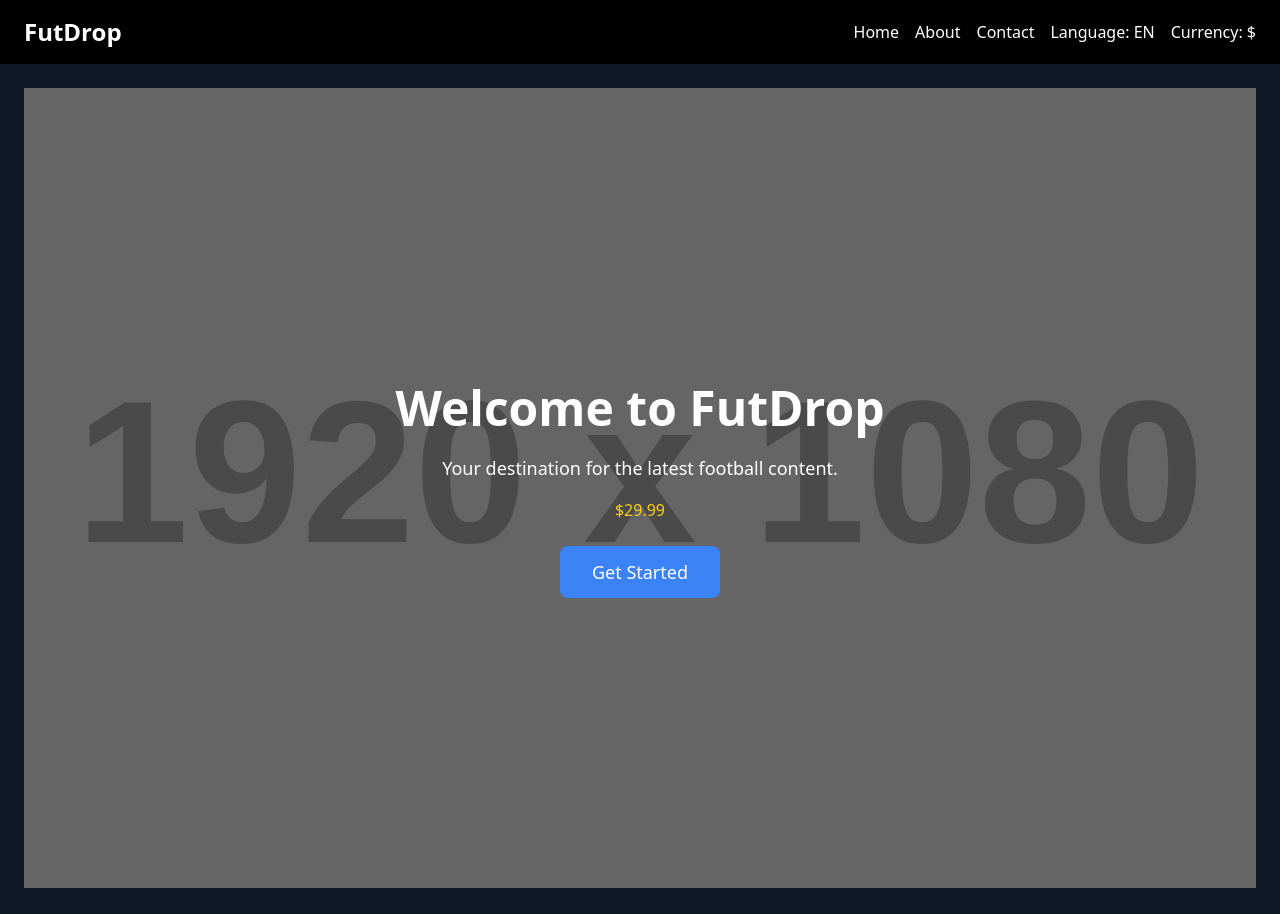
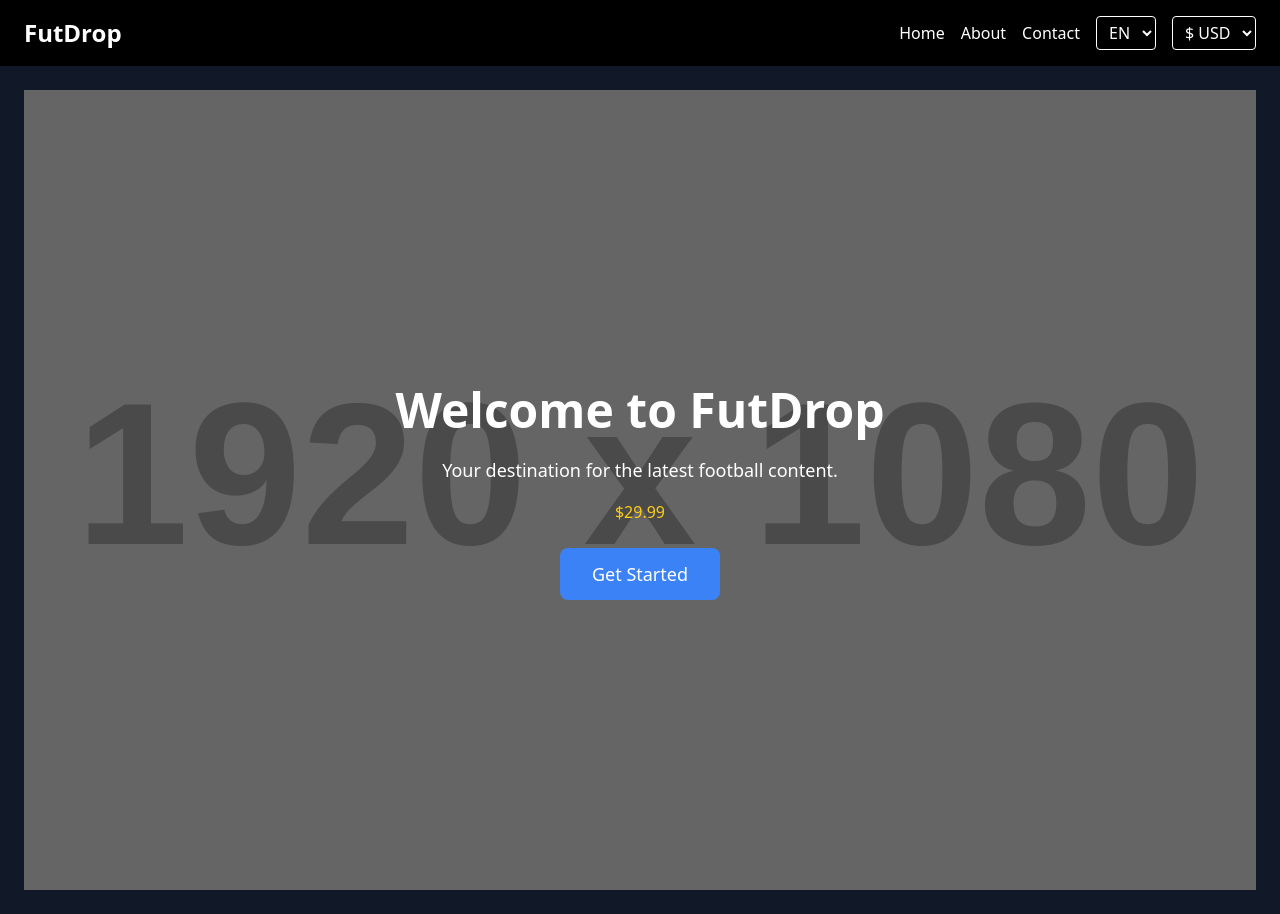
Before and after one commit to MordomoDoVSKIIII/futdrop, a plain HTML site: page index.html in a window 1280 px wide. Drawn offline with nearby package versions, Linux system fonts and the light colour scheme; placeholder pictures from the web are drawn by us.

Commit message:
Update index.html

```diff
--- a/index.html
+++ b/index.html
@@ -18,10 +18,22 @@
         <button onclick="showSection('home')" class="hover:text-gray-400">Home</button>
         <button onclick="showSection('about')" class="hover:text-gray-400">About</button>
         <button onclick="showSection('contact')" class="hover:text-gray-400">Contact</button>
-        <!-- Language Switch -->
-        <button onclick="switchLanguage()" class="hover:text-gray-400">Language: <span id="lang">EN</span></button>
-        <!-- Currency Button -->
-        <button onclick="toggleCurrency()" class="hover:text-gray-400">Currency: <span id="curr">$</span></button>
+
+        <!-- Language Dropdown -->
+        <select id="language-select" onchange="changeLanguage()" class="bg-black text-white border border-white px-2 py-1 rounded">
+          <option value="EN">EN</option>
+          <option value="PT">PT</option>
+          <option value="FR">FR</option>
+        </select>
+
+        <!-- Currency Dropdown -->
+        <select id="currency-select" onchange="changeCurrency()" class="bg-black text-white border border-white px-2 py-1 rounded">
+          <option value="$">$ USD</option>
+          <option value="€">€ EUR</option>
+          <option value="₹">₹ INR</option>
+          <option value="£">£ GBP</option>
+          <option value="¥">¥ JPY</option>
+        </select>
       </div>
     </div>
   </nav>
@@ -87,19 +99,6 @@
 
   <!-- Script -->
   <script>
-    const currencySymbols = ['$', '€', '₹', '£', '¥'];
-    let currentCurrency = 0;
-
-    function toggleCurrency() {
-      currentCurrency = (currentCurrency + 1) % currencySymbols.length;
-      const symbol = currencySymbols[currentCurrency];
-      document.getElementById('curr').textContent = symbol;
-      document.querySelectorAll('.price').forEach(el => {
-        const base = el.getAttribute('data-price');
-        el.textContent = symbol + parseFloat(base).toFixed(2);
-      });
-    }
-
     function showSection(section) {
       document.getElementById('home-section').style.display = 'none';
       document.getElementById('about-section').style.display = 'none';
@@ -107,16 +106,16 @@
       document.getElementById(`${section}-section`).style.display = 'block';
     }
 
-    // Fake language switching
-    const languages = ['EN', 'PT', 'FR'];
-    let currentLang = 0;
+    function changeCurrency() {
+      const currency = document.getElementById('currency-select').value;
+      document.querySelectorAll('.price').forEach(el => {
+        const base = el.getAttribute('data-price');
+        el.textContent = currency + parseFloat(base).toFixed(2);
+      });
+    }
 
-    function switchLanguage() {
-      currentLang = (currentLang + 1) % languages.length;
-      const lang = languages[currentLang];
-      document.getElementById('lang').textContent = lang;
-
-      // Simulated translation for home section only
+    function changeLanguage() {
+      const lang = document.getElementById('language-select').value;
       const title = document.getElementById('home-title');
       const subtitle = document.getElementById('home-subtitle');
       const button = document.getElementById('home-button');
```
